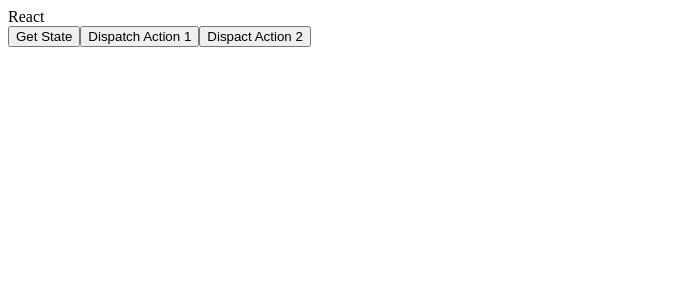
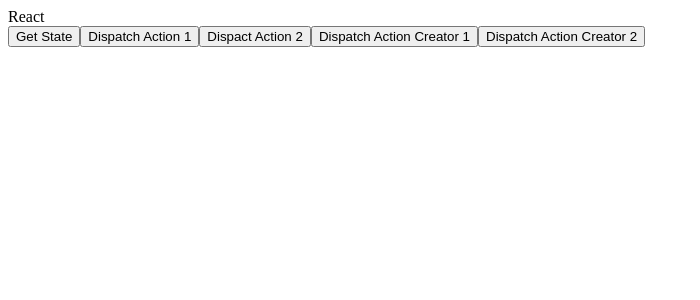
Before and after one commit to nmoore14/react_udemy, a React (Create React App) app in the folder app1/app1/: page / in a window 1280 px wide. Shown: the top 300 px of the page, without its empty margins (0-700 px from the left). Built offline with nearby package versions, Linux system fonts and the light colour scheme.

Commit message:
Updating packages and container/action file

```diff
--- a/app1/app1/package.json
+++ b/app1/app1/package.json
@@ -6,7 +6,7 @@
     "react": "^16.11.0",
     "react-dom": "^16.11.0",
     "react-redux": "^7.1.3",
-    "react-scripts": "3.2.0",
+    "react-scripts": "^3.3.0",
     "redux": "^4.0.4"
   },
   "scripts": {
--- a/app1/app1/src/containers/container1.js
+++ b/app1/app1/src/containers/container1.js
@@ -11,6 +11,8 @@
 				<button onClick={() => console.log(this.props.stateprop1)}>Get State</button>
 				<button onClick={() => this.props.action1()}>Dispatch Action 1</button>
 				<button onClick={() => this.props.action2()}>Dispact Action 2</button>
+				<button onClick={() => this.props.action_creator1()}>Dispatch Action Creator 1</button>
+				<button onClick = {() => this.props.action_creator2()} > Dispatch Action Creator 2</button>
 			</div>
 		)
 	}
@@ -25,7 +27,9 @@
 function mapDispatchToProps(dispatch) {
 	return {
 		action1: () => dispatch(ACTIONS.SUCCESS),
-		action2: () => dispatch(ACTIONS.FAILURE)
+		action2: () => dispatch(ACTIONS.FAILURE),
+		action_creator1: () => dispatch(ACTIONS.success()),
+		action_creator2: () => dispatch(ACTIONS.failure())
 	}
 }
 
--- a/app1/app1/src/store/actions/actions.js
+++ b/app1/app1/src/store/actions/actions.js
@@ -7,3 +7,15 @@
 export const FAILURE = {
   type: ACTION_TYPES.FAILURE
 }
+
+export const success = () => {
+  return {
+    type: ACTION_TYPES.SUCCESS
+  }
+}
+
+export const failure = () => {
+  return {
+    type: ACTION_TYPES.FAILURE
+  }
+}
```
Also changed, not shown: 1 other file (tests, documents, lock files or other folders).
